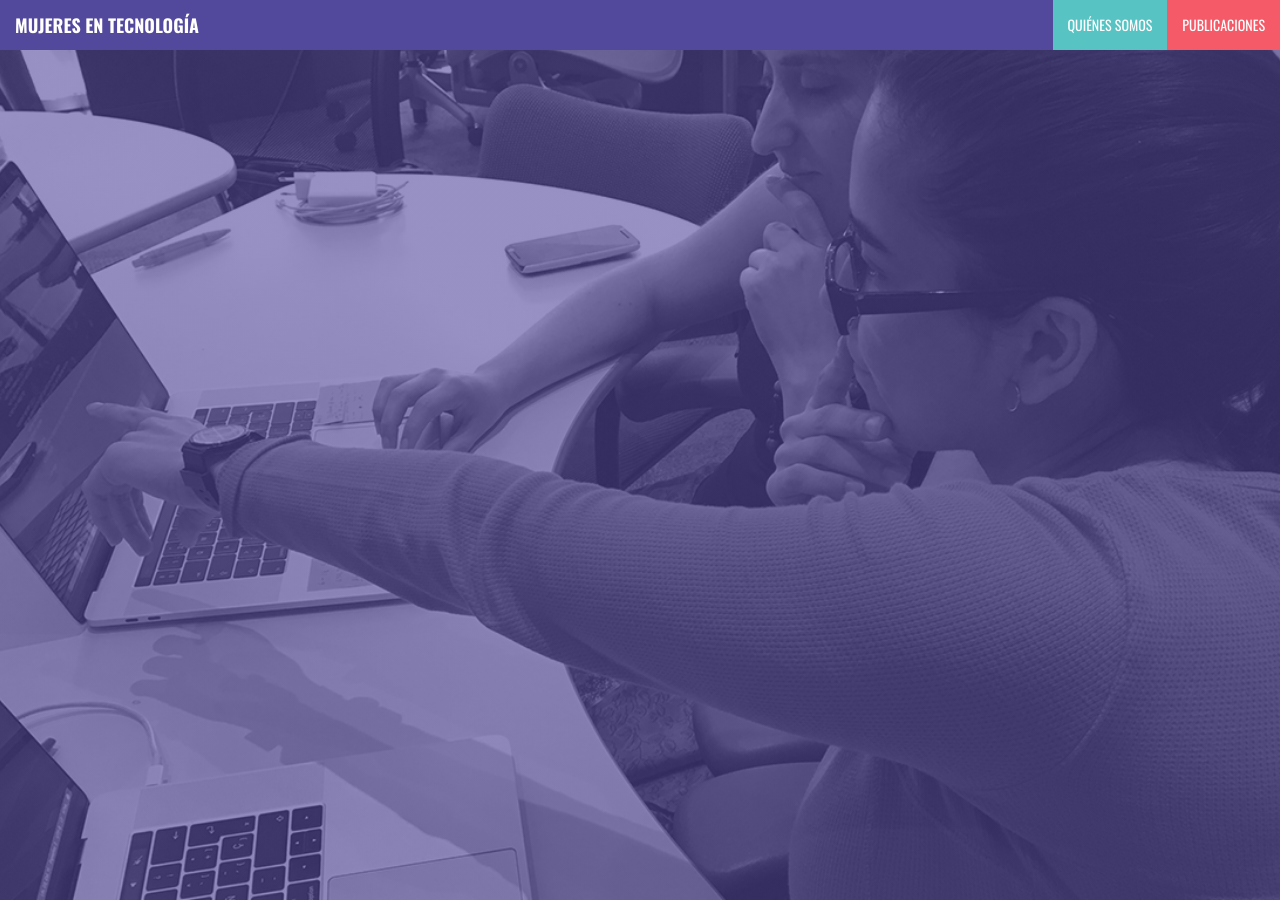
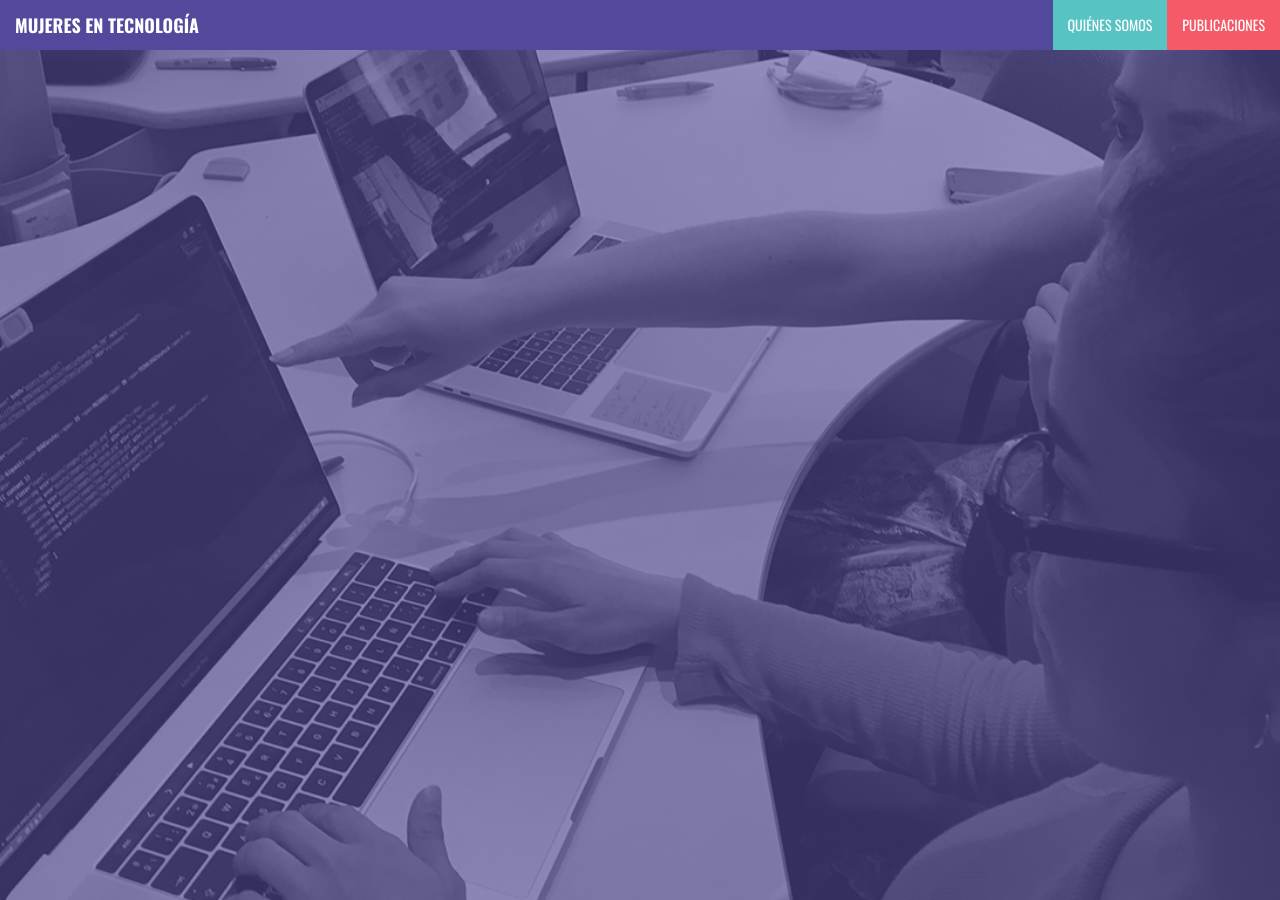
Before and after one commit to mujeresentecnologia/portal, a Jekyll site: the page built from published.md, in a window 1280 px wide and 900 px high. Built offline with Jekyll 4.4.1, drawn with Linux system fonts in a browser that asks for light colours.

Commit message:
[#25] Adding banner image to published page

```diff
--- a/_data/banners.yml
+++ b/_data/banners.yml
@@ -7,5 +7,5 @@ about:
     text:
 
 published:
-  - img: banner_about.png
+  - img: banner_published.png
     text:
```
Also changed, not shown: assets/images/banner_published.png (added).
